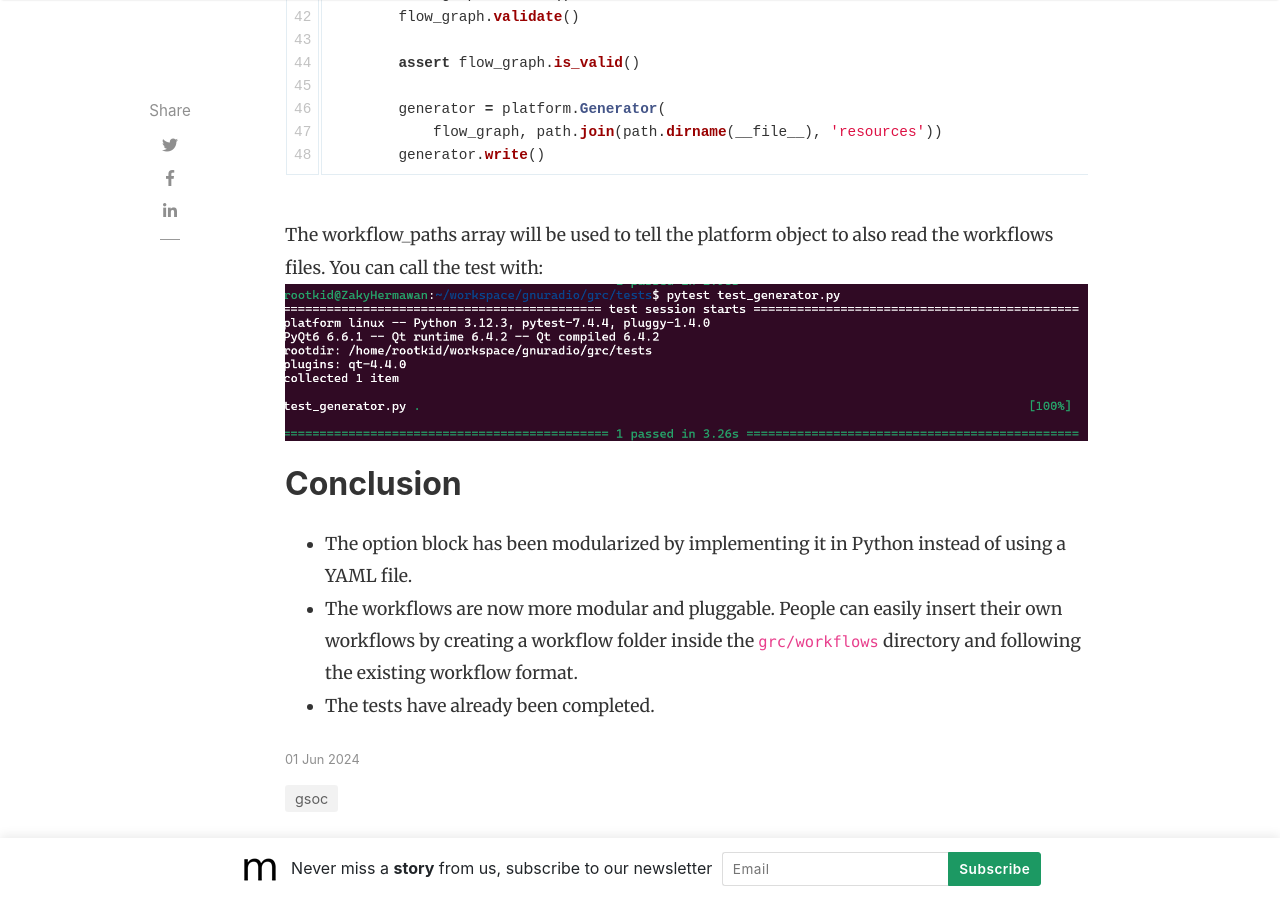
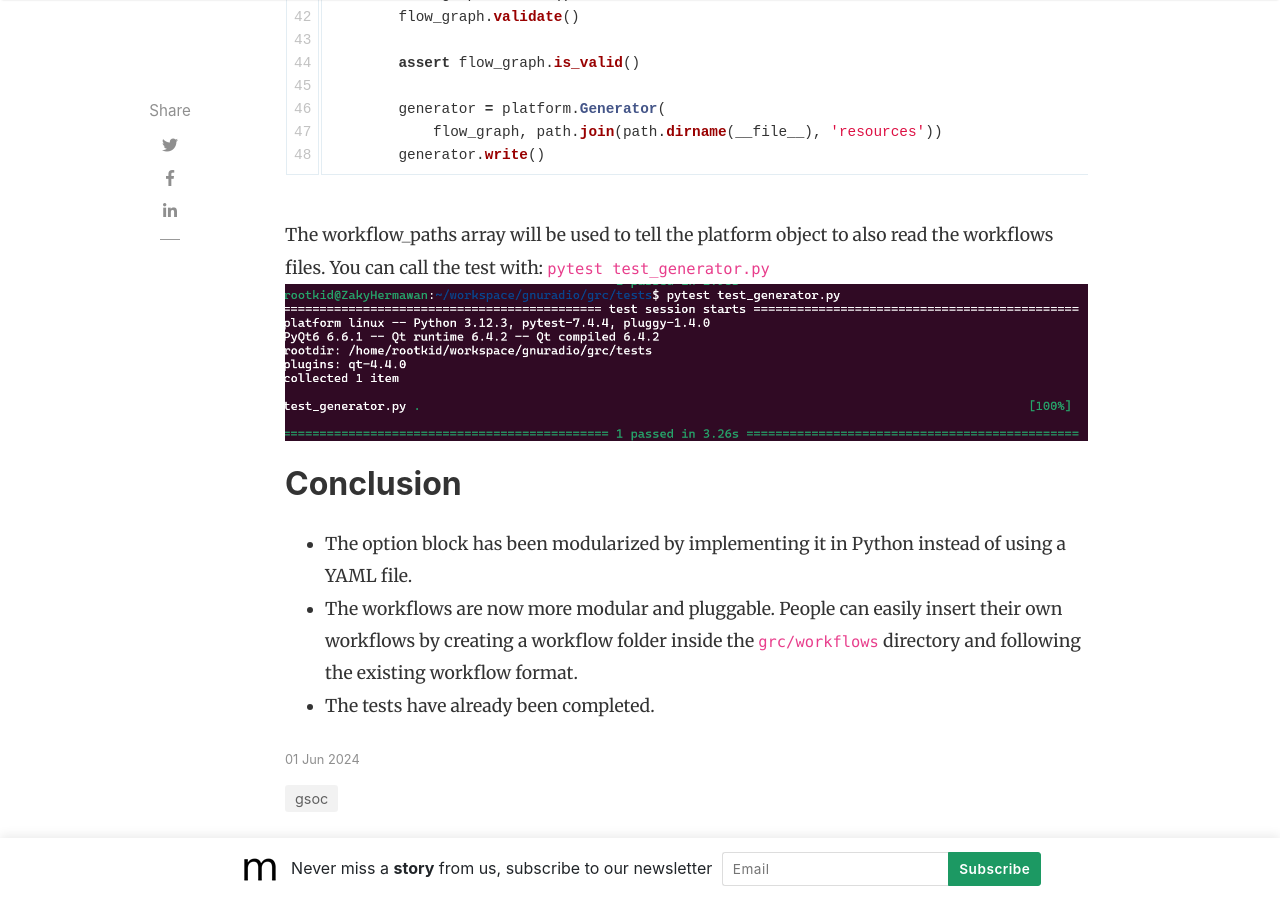
Before and after one commit to ZakyHermawan/ZakyHermawan.github.io, a Jekyll site: the page built from _posts/2024-06-1-week-1-option-block-modularization-and-workflow-separation.md, in a window 1280 px wide and 900 px high, scrolled down 9378 px. Built offline with Jekyll 4.4.1, drawn with Linux system fonts in a browser that asks for light colours; nearby versions of some CDN libraries; comment, search, counter and statistics services are not loaded.

Commit message:
add test command

````diff
--- a/_posts/2024-06-1-week-1-option-block-modularization-and-workflow-separation.md
+++ b/_posts/2024-06-1-week-1-option-block-modularization-and-workflow-separation.md
@@ -220,7 +220,7 @@ def test_generator():
 ```
 
 The workflow_paths array will be used to tell the platform object to also read the workflows files.
-You can call the test with:
+You can call the test with: `pytest test_generator.py`
 ![test generator](/assets/images/test_generator.png)
 
 ## Conclusion
````
